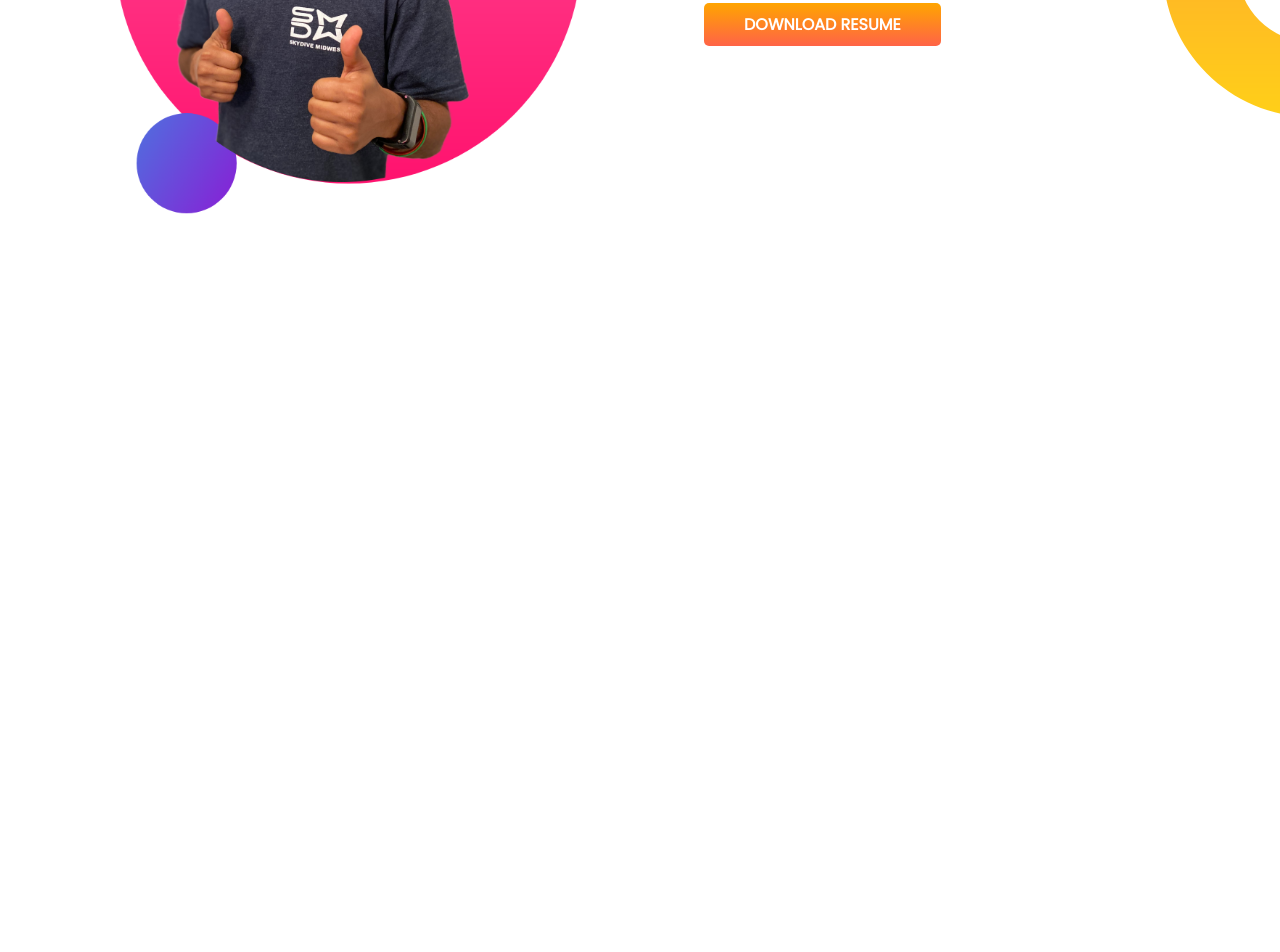
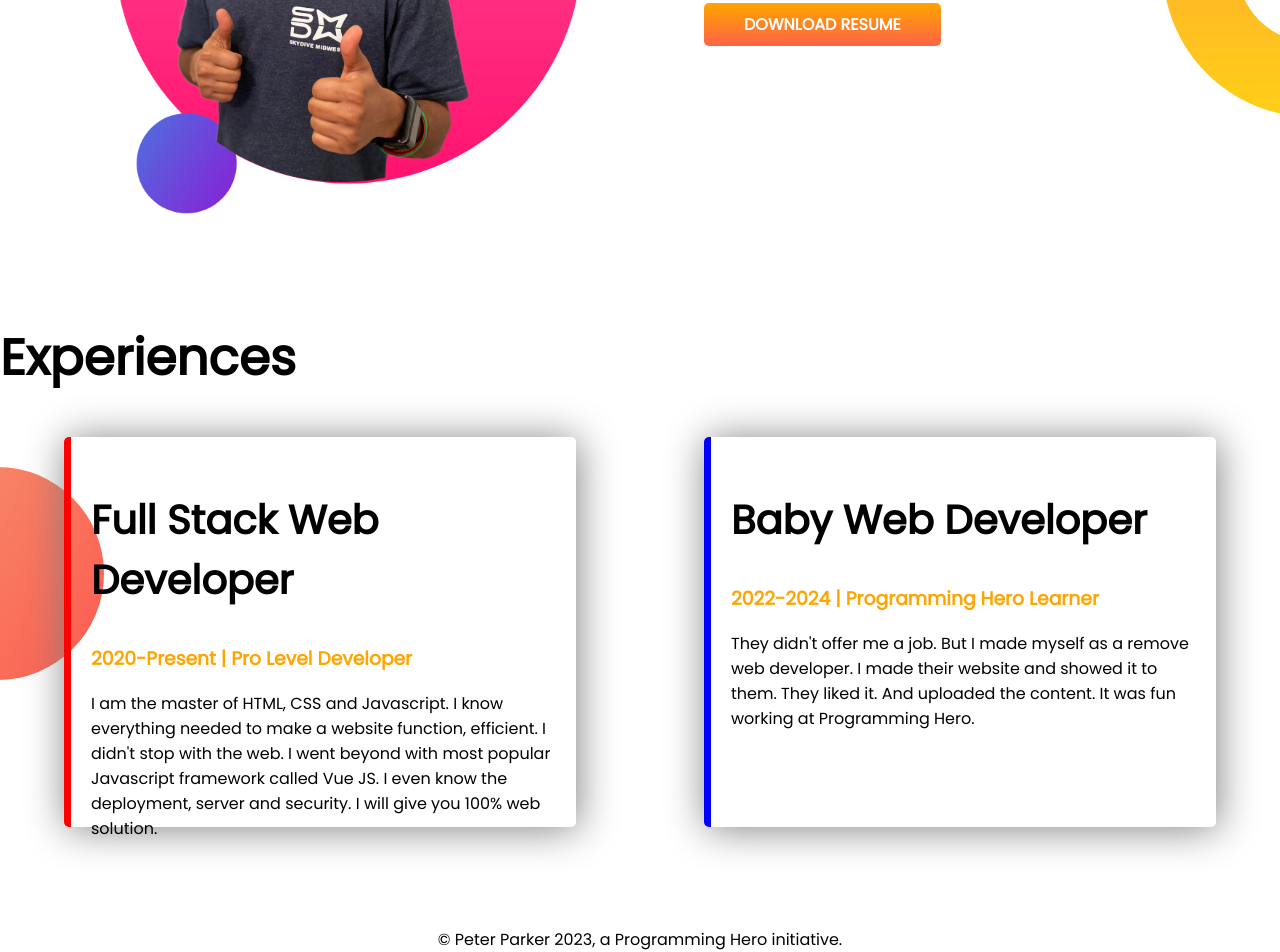
Before and after one commit to ahmedullah12/developer-portfolio, a plain HTML site: page index.html in a window 1280 px wide. Shown: the part 906-1858 px from the top of the page. Before the commit the page ends 1227 px from the top, so only its background shows below. Drawn offline with Linux system fonts and the light colour scheme.

Commit message:
everything added

```diff
--- a/index.html
+++ b/index.html
@@ -11,7 +11,7 @@
     <title>Ahmed Portfolio</title>
 </head>
 <body>
-    <section class="top-banner">
+    <section class="top-banner flexible-container">
         <div class="half-width">
             <h1>Welcome To</h1>
             <h1><span class="orange-color">Ahmed Ullah</span> World !</h1>
@@ -24,7 +24,7 @@
         </div>
     </section>
 
-    <section class="dream-big">
+    <section class="dream-big flexible-container">
         <div class="half-width">
             <img src="images/jhankar2.png" alt="">
         </div>
@@ -37,5 +37,21 @@
             <a class="link-button" target="_blank" href="">DOWNLOAD RESUME</a>
         </div>
     </section>
+    <section class="experience-area">
+        <h1>Experiences</h1>
+        <div class="flexible-container">
+            <div id="full-stack-developer" class="experiences-item">
+                <h2>Full Stack Web Developer</h2>
+                <h3 class="orange-color">2020-Present | Pro Level Developer</h3>
+                <p>I am the master of HTML, CSS and Javascript. I know everything needed to make a website function, efficient. I didn't stop with the web. I went beyond with most popular Javascript framework called Vue JS. I even know the deployment, server and security. I will give you 100% web solution.</p>
+            </div>
+            <div id="baby-web-developer" class="experiences-item">
+                <h2>Baby Web Developer</h2>
+                <h3 class="orange-color">2022-2024 | Programming Hero Learner</h3>
+                <p>They didn't offer me a job. But I made myself as a remove web developer. I made their website and showed it to them. They liked it. And uploaded the content. It was fun working at Programming Hero.</p>
+            </div>
+        </div>
+    </section>
 </body>
+<footer>© Peter Parker 2023, a Programming Hero initiative.</footer>
 </html>
--- a/style.css
+++ b/style.css
@@ -5,10 +5,13 @@ body{
 h1{
     font-size: 50px;
 }
+h2{
+    font-size: 40px;
+}
 .orange-color{
     color: orange;
 }
-section{
+.flexible-container{
     display: flex;
     margin-bottom: 100px;
 }
@@ -38,3 +41,26 @@ section{
     background-repeat: no-repeat;
     background-position: right;
 }
+.experience-area{
+    background-image: url(images/exp-bg.png);
+    background-repeat: no-repeat;
+    background-position: left;
+}
+.experiences-item{
+    height: 350px;
+    width: 40%;
+    margin-left: 5%;
+    margin-right: 5%;
+    padding: 20px;
+    border-radius: 5px;
+    box-shadow: 2px 2px 40px gray;
+}
+#full-stack-developer{
+    border-left: 7px solid red;
+}
+#baby-web-developer{
+    border-left: 7px solid blue;
+}
+footer{
+    text-align: center;
+}
```
